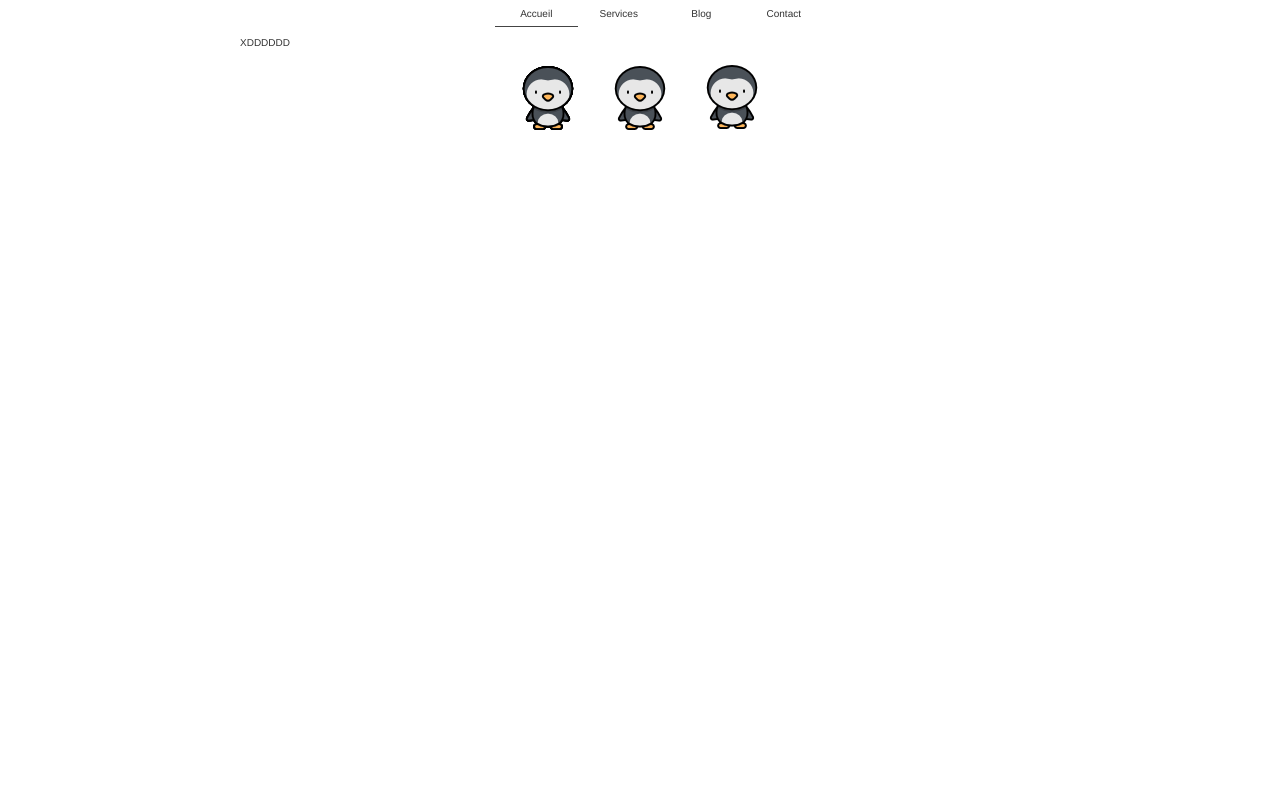
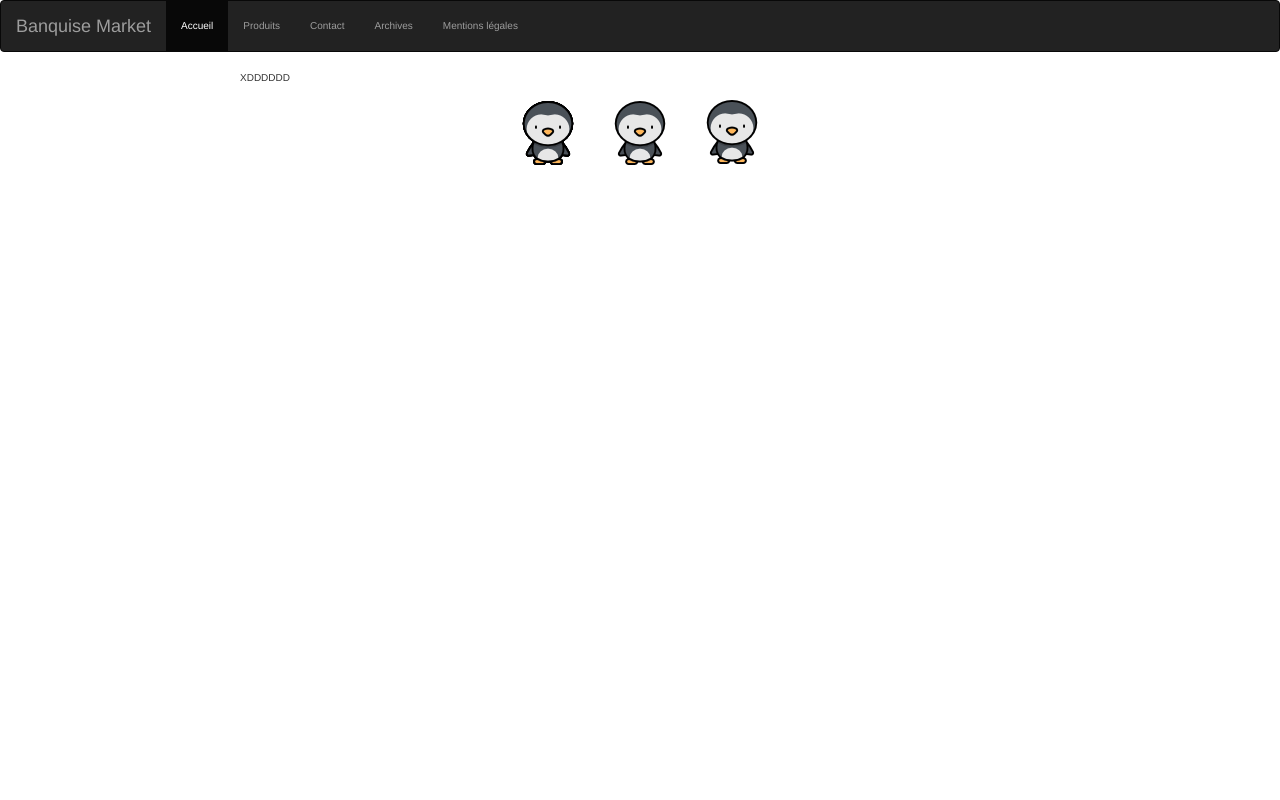
Before and after one commit to rvacheron/banquiseMarket, a Django app: page / in a window 1280 px wide. Run offline with Django 3.2, Linux system fonts and the light colour scheme; some libraries are stand-ins or nearby versions.

Commit message:
changement barre top

```diff
--- a/banquiseMarket/static/test.css
+++ b/banquiseMarket/static/test.css
@@ -1,7 +1,3 @@
-* {
-  box-sizing: border-box;
-}
-
 body {
   font: 300 100% 'Helvetica Neue', Helvetica, Arial;
   text-align: center;
@@ -19,41 +15,10 @@ body {
     margin-right: auto;
 }
 
-.container {
-  width: 50%;
-  margin: 0 auto;
-}
-
 footer {
   text-align: center;
     margin-left: auto;
     margin-right: auto;
-}
-
-ul li {
-  display: inline;
-  text-align: center;
-}
-
-a {
-  display: inline-block;
-  width: 25%;
-  padding: .75rem 0;
-  margin: 0;
-  text-decoration: none;
-  color: #333;
-}
-
-.two:hover ~ hr {
-  margin-left: 25%;
-}
-
-.three:hover ~ hr {
-  margin-left: 50%;
-}
-
-.four:hover ~ hr {
-  margin-left: 75%;
 }
 
 hr {
--- a/banquiseMarket/templates/base.html
+++ b/banquiseMarket/templates/base.html
@@ -11,15 +11,32 @@
 	<link rel="stylesheet" type="text/css" href="{% static "test.css" %}">
     </head>
     <body>
+    	<nav class="navbar navbar-inverse">
+			  <div class="container-fluid">
+			    <!-- Brand and toggle get grouped for better mobile display -->
+			    <div class="navbar-header">
+			      <button type="button" class="navbar-toggle collapsed" data-toggle="collapse" data-target="#bs-example-navbar-collapse-1" aria-expanded="false">
+			        <span class="sr-only">Toggle navigation</span>
+			        <span class="icon-bar"></span>
+			        <span class="icon-bar"></span>
+			        <span class="icon-bar"></span>
+			      </button>
+			      <a class="navbar-brand" href="#">Banquise Market</a>
+			    </div>
+
+			    <!-- Collect the nav links, forms, and other content for toggling -->
+			    <div class="collapse navbar-collapse" id="bs-example-navbar-collapse-1">
+			      <ul class="nav navbar-nav">
+			        <li class="active"><a href="/">Accueil <span class="sr-only">(current)</span></a></li>
+			        <li><a href="/produits">Produits</a></li>
+			        <li><a href="/contact">Contact</a></li>
+			        <li><a href="/archives">Archives</a></li>
+			        <li><a href="/mentions">Mentions légales</a></li>
+			      </ul>
+			    </div><!-- /.navbar-collapse -->
+			  </div><!-- /.container-fluid -->
+			</nav>
 	    <div id="global">
-		    <div class="container">
-			  <ul>
-			    <li class="one"><a href="/">Accueil</a></li><!--
-			 --><li class="two"><a href="/">Services</a></li><!----><li class="three"><a href="#">Blog</a></li><!--
-			 --><li class="four"><a href="/contact">Contact</a></li>
-			    <hr />
-			  </ul>
-			</div>
 
 			{% block content %}
         	{% endblock %}
```
